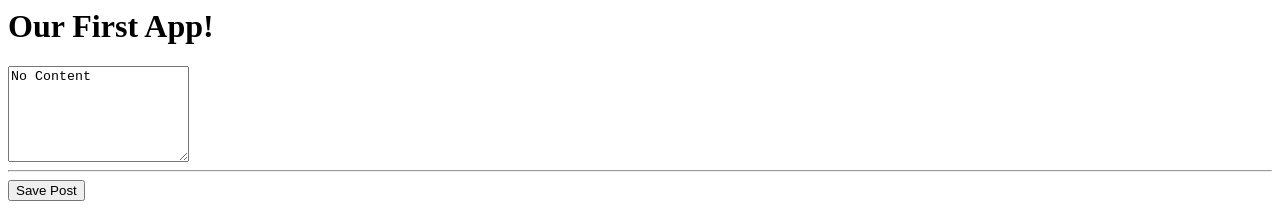
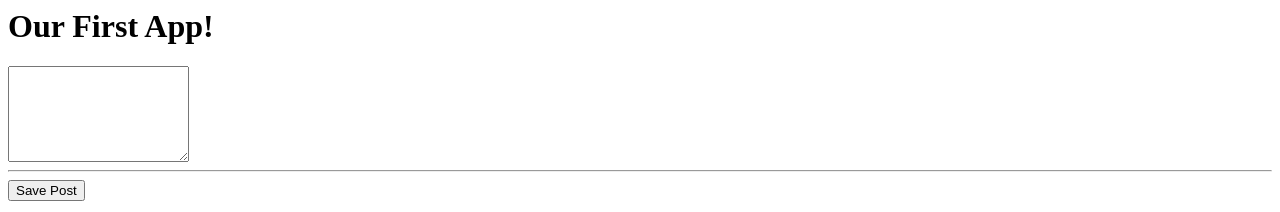
Before and after one commit to tarunnrathi/mean-course2, an Angular app: page / in a window 1280 px wide. Shown: the top 212 px of the page. Built offline with nearby package versions, Linux system fonts and the light colour scheme.

Commit message:
2 files modified

```diff
--- a/src/app/posts/post-create/post-create.component.html
+++ b/src/app/posts/post-create/post-create.component.html
@@ -1,3 +1,3 @@
-<textarea rows="6" [value]="newPost" #postInput ></textarea><hr>
+<textarea rows="6" [(ngModel)]="enteredValue"  ></textarea><hr>
 <button (click)="onAddPost(postInput)">Save Post</button>
 <p>{{newPost}}</p>
--- a/src/app/posts/post-create/post-create.component.ts
+++ b/src/app/posts/post-create/post-create.component.ts
@@ -5,10 +5,11 @@ import { Component } from "@angular/core";
   templateUrl:'./post-create.component.html'
 })
 export class PostCreateComponent{
+  enteredValue='';
   newPost='No Content';
   onAddPost(postInput:HTMLTextAreaElement){
-    console.dir(postInput);
-    this.newPost='The user\'s post';
+
+    this.newPost=postInput.value;
   }
 
 }
```
